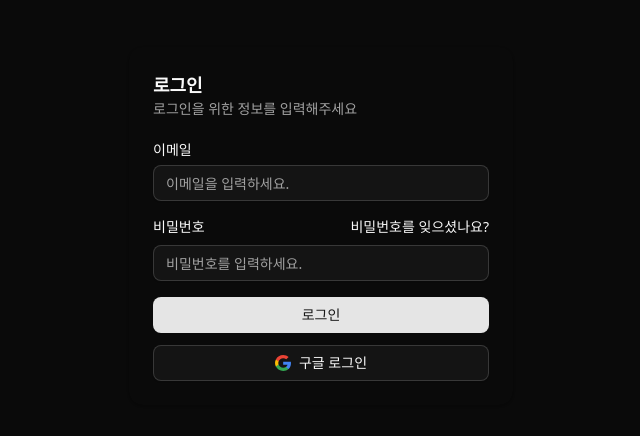
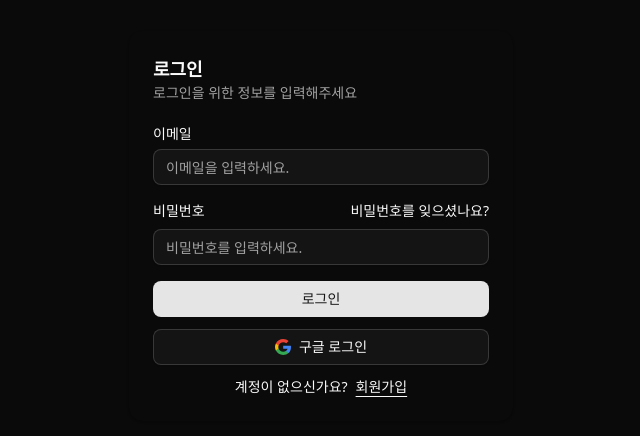
Before and after one commit to 9diin/oz-coding, a React (Vite) app in the folder react-topic/: page /sign-in in a window 1280 px wide. Shown: the part 174-610 px from the top of the page, without its empty margins (319-959 px from the left). Built offline with nearby package versions, Linux system fonts and the light colour scheme.

Commit message:
[chore] 로그인 - Validation Check 추가

```diff
--- a/react-topic/src/pages/auth/sign-in.tsx
+++ b/react-topic/src/pages/auth/sign-in.tsx
@@ -1,7 +1,8 @@
-import { Button, Card, CardContent, CardDescription, CardFooter, CardHeader, CardTitle, Form, FormControl, FormDescription, FormField, FormItem, FormLabel, FormMessage, Input, Label } from "@/components/ui";
+import { Button, Card, CardContent, CardDescription, CardFooter, CardHeader, CardTitle, Form, FormControl, FormField, FormItem, FormLabel, FormMessage, Input } from "@/components/ui";
 
 import { zodResolver } from "@hookform/resolvers/zod";
 import { useForm } from "react-hook-form";
+import { NavLink, useNavigate } from "react-router";
 import { z } from "zod";
 
 const formSchema = z.object({
@@ -12,6 +13,7 @@ const formSchema = z.object({
 });
 
 function SignIn() {
+    const navigate = useNavigate();
     const form = useForm<z.infer<typeof formSchema>>({
         resolver: zodResolver(formSchema),
         defaultValues: {
@@ -78,6 +80,17 @@ function SignIn() {
                         </form>
                     </Form>
                 </CardContent>
+                <CardFooter>
+                    <div className="w-full flex items-center justify-center gap-2 -mt-3">
+                        <p>계정이 없으신가요?</p>
+                        {/* <Button variant={"link"} className="p-0 underline" onClick={() => navigate("/sign-up")}>
+                            회원가입
+                        </Button> */}
+                        <NavLink to={"/sign-up"} className="underline underline-offset-4">
+                            회원가입
+                        </NavLink>
+                    </div>
+                </CardFooter>
             </Card>
         </div>
     );
--- a/react-topic/src/pages/auth/sign-up.tsx
+++ b/react-topic/src/pages/auth/sign-up.tsx
@@ -1,15 +1,5 @@
-import { AppFooter, AppHeader } from "@/components/common";
-
 function SignUp() {
-    return (
-        <div>
-            <AppHeader />
-            <main className="w-full flex-1 flex justify-center">
-                <div className="w-full max-w-[1328px] h-full flex items-center justify-center bg-red-500"></div>
-            </main>
-            <AppFooter />
-        </div>
-    );
+    return <div>회원가입 페이지</div>;
 }
 
 export default SignUp;
```
